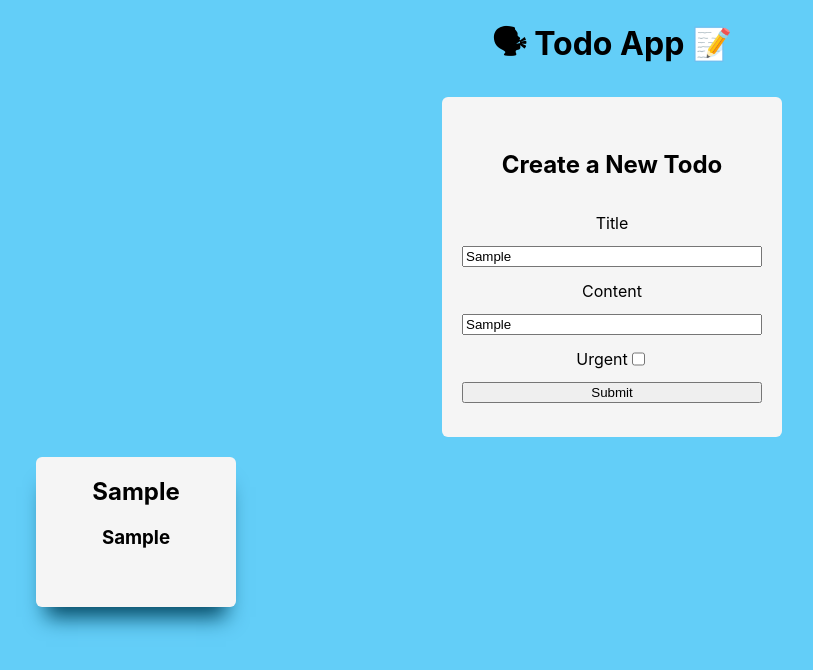
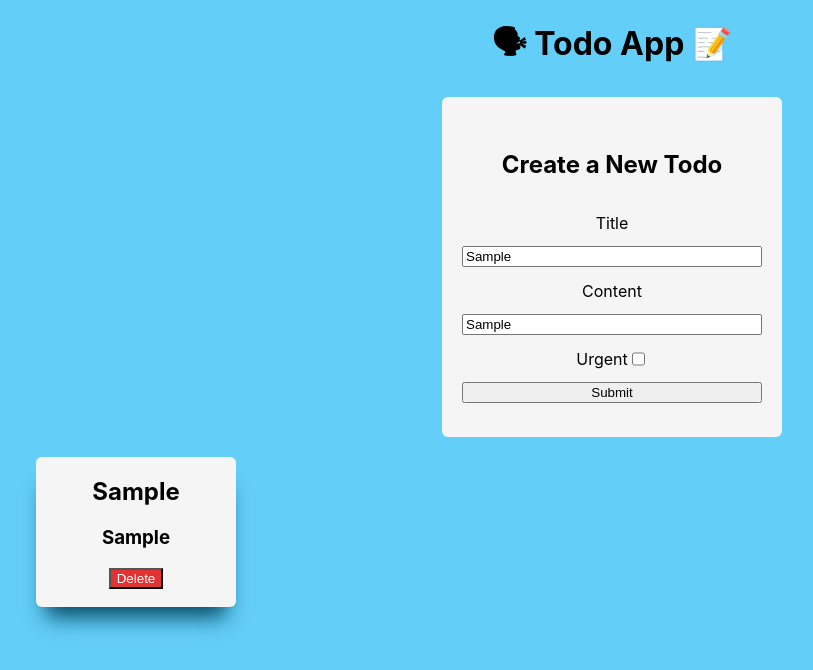
Before and after one commit to matthewmjm/todo-react-frontend, a React (Create React App) app: page / in a window 1280 px wide. Both pictures are taken after typing "Sample", "Sample" into the empty fields and a click on the input 640 px from the left and 392 px from the top of the page. Shown: the top 670 px of the page, without its empty margins (28-841 px from the left). Built offline with nearby package versions, Linux system fonts and the light colour scheme; no server answers.

Commit message:
delete button

```diff
--- a/src/App.js
+++ b/src/App.js
@@ -24,6 +24,24 @@ class App extends React.Component {
     this.setState({
       todos: [...this.state.todos, newTodo]
     })
+
+    fetch(todosUrl, {
+      method: "POST",
+      headers: {
+        "Accept": "application/json",
+        "Content-Type": "application/json"
+      },
+      body: JSON.stringify(newTodo)
+    })
+  }
+
+  deleteTodo = (id) => {
+    let filtered = this.state.todos.filter(todo => todo.id !== id)
+    this.setState({
+      todos: filtered
+    })
+
+    fetch(todosUrl + id, {method: "DELETE"})
   }
 
   render(){
@@ -31,7 +49,7 @@ class App extends React.Component {
       <div className="App">
         <h1>🗣 Todo App 📝</h1>
         <TodoForm  addTodo={this.addTodo} />
-        <TodoContainer todos={this.state.todos} />
+        <TodoContainer todos={this.state.todos} deleteTodo={this.deleteTodo} />
       </div>
     );
   }
--- a/src/components/TodoContainer.js
+++ b/src/components/TodoContainer.js
@@ -1,10 +1,10 @@
 import React from 'react'
 import TodoItem from './TodoItem'
 
-function TodoContainer({todos}){
+function TodoContainer({todos, deleteTodo}){
 
     const showTodos = () => {
-        return todos.map(todo => <TodoItem key={todo.id} {...todo} />)
+        return todos.map(todo => <TodoItem key={todo.id} {...todo} deleteTodo={deleteTodo} />)
     }
 
     return (
--- a/src/components/TodoItem.js
+++ b/src/components/TodoItem.js
@@ -1,10 +1,12 @@
 import React from 'react'
 
-function TodoItem ({title, content}) {
+function TodoItem ({id, title, content, deleteTodo}) {
+    const handleClick = (event) => deleteTodo(id)
     return (
         <li className="todo-item">
             <h2>{title}</h2>
             <h3>{content}</h3>
+            <button className="delete-button" onClick={handleClick}>Delete</button>
         </li>
     )
 }
```
Also changed, not shown: 1 other file (tests, documents, lock files or other folders).
